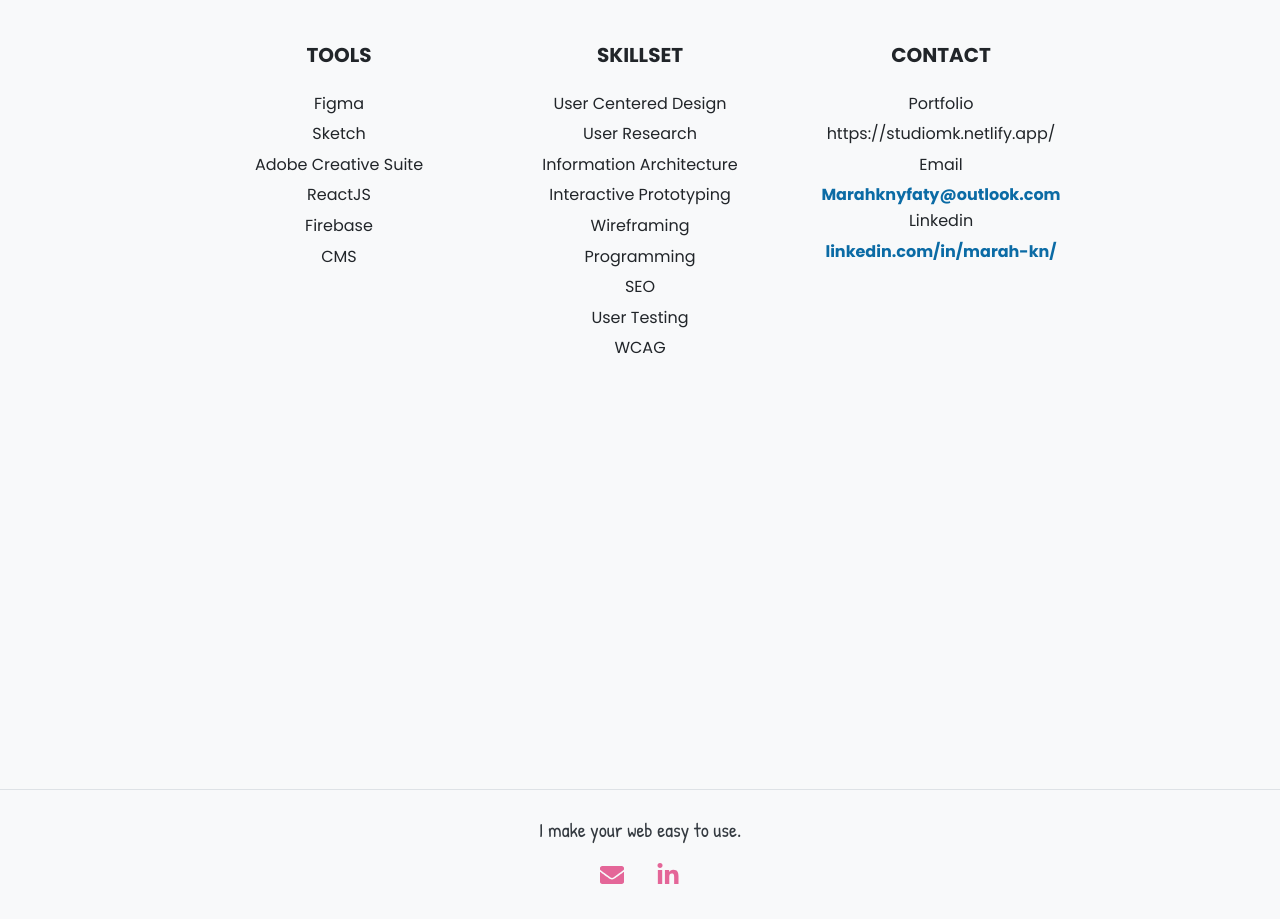
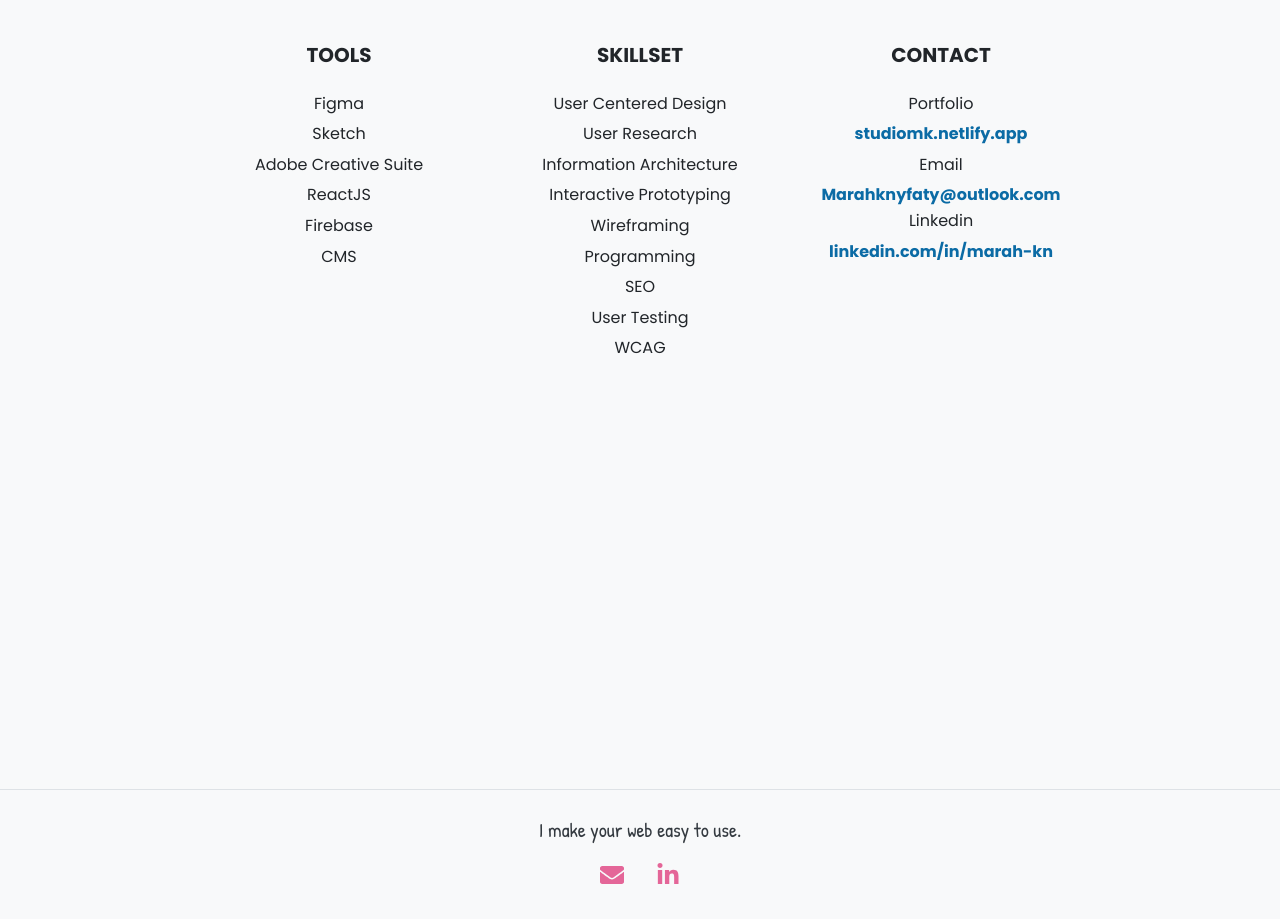
Before and after one commit to Marahkny/Marahs-portofolio, a React (Create React App) app: page /about in a window 1280 px wide. Shown: the part 900-1819 px from the top of the page. Built offline with nearby package versions, Linux system fonts and the light colour scheme.

Commit message:
fixa about us

```diff
--- a/src/servic.js
+++ b/src/servic.js
@@ -54,11 +54,14 @@ const Servic = () => {
         <Col xs={12} md={3} className="mb-4">
           <div style={headingStyle}>CONTACT</div>
           <div style={textStyle}>Portfolio</div>
-          <div style={textStyle}>https://studiomk.netlify.app/</div>
-          <div style={textStyle}>Email</div>
-          <a href="mailto:Marahknyfaty@outlook.com" style={emailStyle}>Marahknyfaty@outlook.com</a>
-          <div style={textStyle}>Linkedin</div>
-          <a href="https://www.linkedin.com/in/marah-kn/" style={emailStyle}>linkedin.com/in/marah-kn/</a>
+          <div style={textStyle}>
+  <a href="https://studiomk.netlify.app/" style={emailStyle}>studiomk.netlify.app</a>
+</div>
+<div style={textStyle}>Email</div>
+<a href="mailto:Marahknyfaty@outlook.com" style={emailStyle}>Marahknyfaty@outlook.com</a>
+<div style={textStyle}>Linkedin</div>
+<a href="https://www.linkedin.com/in/marah-kn/" style={emailStyle}>linkedin.com/in/marah-kn</a>
+
         </Col>
       </Row>
     </Container>
```
